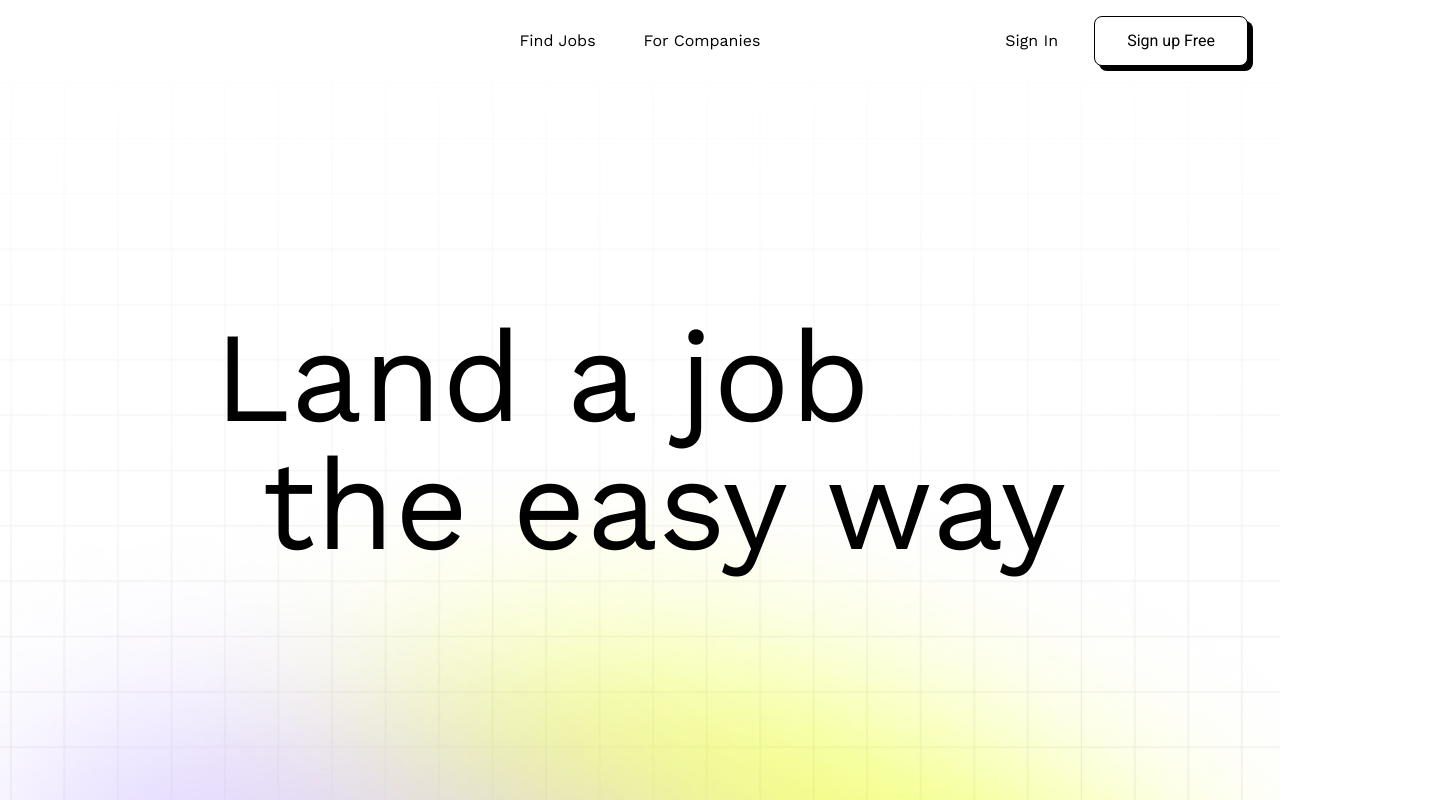
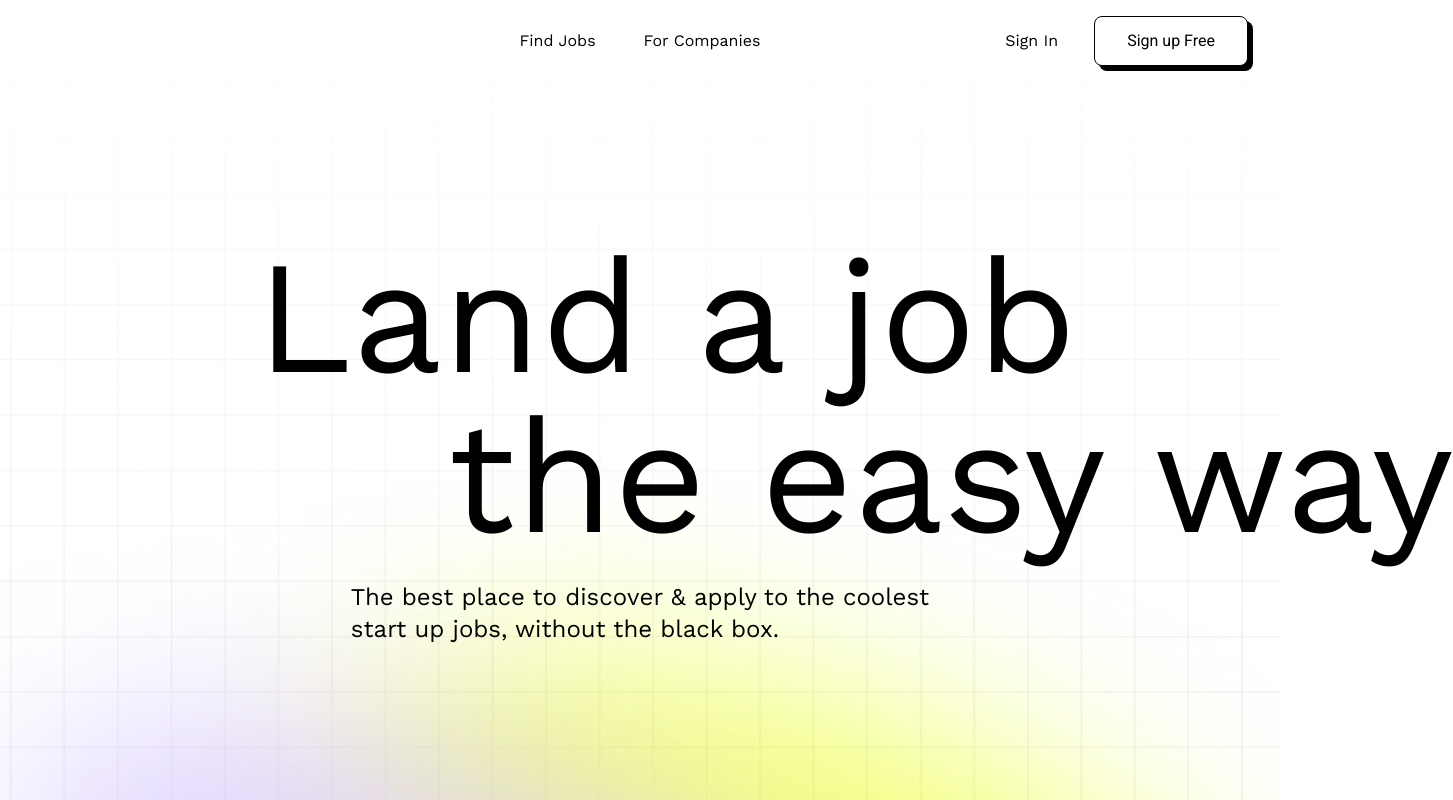
Before and after one commit to ROFLERGG/react-first-app, a React (Create React App) app: page / in a window 1280 px wide. Shown: the whole page, 1453 px wide, since content can reach past the window. Built offline with nearby package versions, Linux system fonts and the light colour scheme.

Commit message:
container

```diff
--- a/src/App.js
+++ b/src/App.js
@@ -42,10 +42,16 @@ function Hero() {
       {/* content */}
       <div className='flex-1 flex bg-hero bg-cover bg-center bg-no-repeat'>
         <div className="container flex flex-col justify-center">
-          <div className='flex flex-col justify-center'>
-            <div className='flex flex-col items-start mx-auto space-x-12'>
-              <h2 className='text-9xl'>Land a job</h2>
-              <h2 className='text-9xl'>the easy way</h2>
+          <div className='flex flex-col justify-center space-y-6'>
+            <div className='flex flex-col items-start whitespace-nowrap mx-auto space-x-48'>
+              <h2 className='text-10xl leading-none'>Land a job</h2>
+              <h2 className='text-10xl leading-none'>the easy way</h2>
+            </div>
+            <div className='flex flex-col space-y-12'>
+              <p className='text-2xl mx-auto'>The best place to discover & apply to the coolest
+                <br />
+                start up jobs, without the black box.
+              </p>
             </div>
           </div>
         </div>
--- a/tailwind.config.js
+++ b/tailwind.config.js
@@ -4,11 +4,6 @@ module.exports = {
     "./src/**/*.{js,jsx,ts,tsx}",
   ],
   theme: {
-    container: {
-      screens: { 'default': '1300px' },
-      center: true,
-      padding: "16px"
-    },
     fontFamily: {
       roboto: ['"Roboto"', 'sans-serif'],
       work: ['"Work Sans"', 'sans-serif']
@@ -23,6 +18,15 @@ module.exports = {
       },
       fontSize: {
         '10xl': '160px',
+      },
+      container: {
+        screens: {
+          'xs': '600px',
+          'sm': '800px',
+          'default': '1300px'
+        },
+        center: true,
+        padding: "16px"
       }
     },
   },
```
